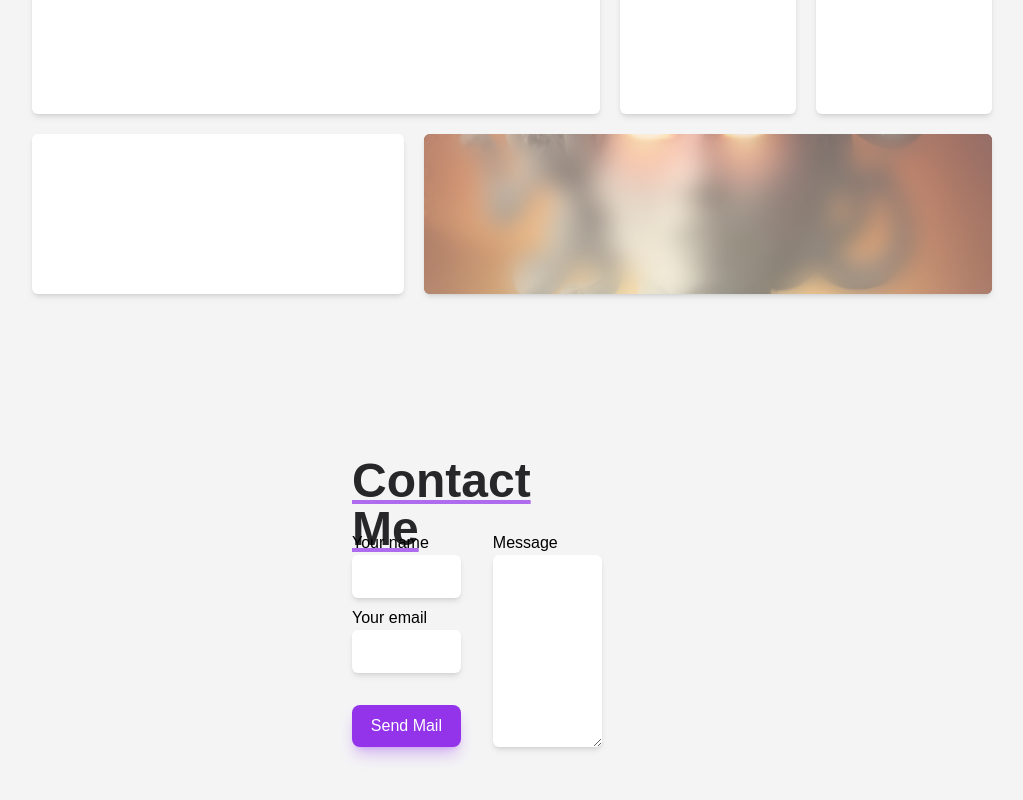
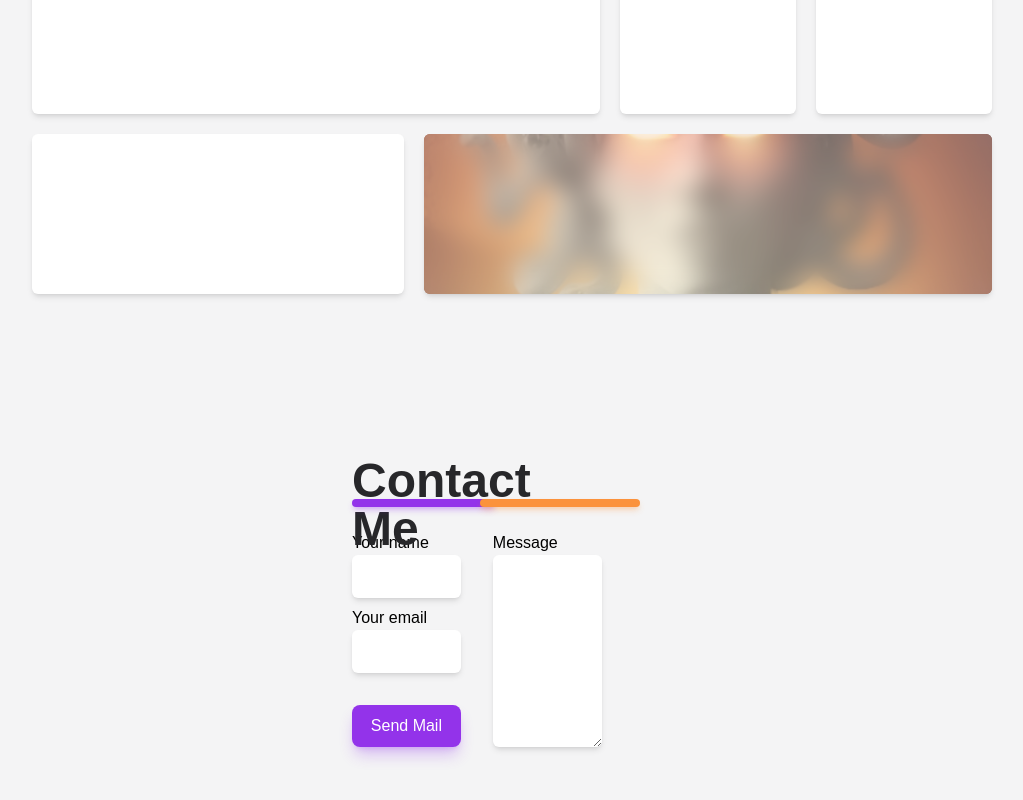
Before and after one commit to Matdrox/portfolio, a React (Create React App) app: page / in a window 1280 px wide. Shown: the part 914-1714 px from the top of the page, without its empty margins (128-1151 px from the left). Built offline with nearby package versions, Linux system fonts and the light colour scheme.

Commit message:
Updated Underline

```diff
--- a/src/App.js
+++ b/src/App.js
@@ -7,13 +7,13 @@ import Switch from './components/buttons/Switch';
 function App() {
 	const lightTheme = 'bg-zinc-100';
 	// const darkTheme = 'bg-zinc-800';
-  const darkTheme = 'bg-slate-900';
+	const darkTheme = 'bg-zinc-800';
 
 	const lightFont = 'text-zinc-800';
 	const darkFont = 'text-zinc-200';
 
 	const [enabled, setEnabled] = useState(false);
-  const fontColor = enabled ? darkFont : lightFont
+	const fontColor = enabled ? darkFont : lightFont;
 
 	return (
 		<div
--- a/src/components/Page3.js
+++ b/src/components/Page3.js
@@ -10,7 +10,7 @@ const Result = () => {
 	);
 };
 
-const Page3 = ({fontColor}) => {
+const Page3 = ({ fontColor }) => {
 	const form = useRef();
 	const [result, setResult] = useState(false);
 
@@ -47,9 +47,13 @@ const Page3 = ({fontColor}) => {
 				ref={form}
 				onSubmit={sendEmail}
 			>
-				<h1 className={`${fontColor} row-start-1 col-span-4 w-full text-5xl font-extrabold underline decoration-purple-600/70`}>
-					Contact Me
-				</h1>
+				<div
+					className={`${fontColor} relative row-start-1 col-span-4 w-full text-5xl font-extrabold`}
+				>
+					<p>Contact Me</p>
+					<div className='bg-purple-600 shadow-md shadow-purple-600/30 absolute -bottom-2 left-0 h-2 w-36 rounded-md'></div>
+					<div className='bg-orange-400 shadow-md shadow-orange-400/30 absolute -bottom-2 left-32 h-2 w-40 rounded-md'></div>
+				</div>
 
 				<div className='lg:col-span-2 row-start-2'>
 					<span>Your name</span>
```
Lines whose indentation alone changed are shown as unchanged.
